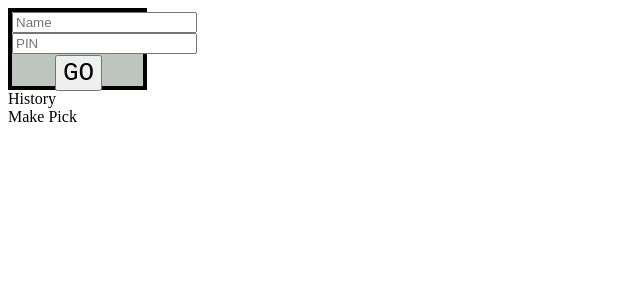
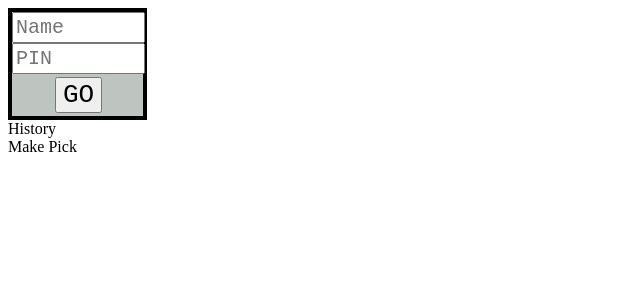
Before and after one commit to connorhoman/Pickem, a React app: page / in a window 1280 px wide. Shown: the top 300 px of the page, without its empty margins (0-640 px from the left). Built offline with nearby package versions, Linux system fonts and the light colour scheme; the HTML template or start-up script is replaced by a standard one.

Commit message:
Changed input fonts and sizes.

```diff
--- a/react-client/src/components/login/login.jsx
+++ b/react-client/src/components/login/login.jsx
@@ -3,7 +3,7 @@ import styled from 'styled-components';
 
 const Wrapper = styled.div`
   width: 131px;
-  height: 74px;
+  height: 104px;
   border: 4px solid black;
 `;
 const Form = styled.form`
@@ -13,7 +13,7 @@ const Form = styled.form`
 const Button = styled.button`
   font-family: 'Courier New', Courier, monospace;
   margin-left: 43px;
-  margin-top: 1px;
+  margin-top: 3px;
   margin-bottom: 1px;
   font-size: 26px;
 `;
@@ -21,9 +21,13 @@ const LoggedIn = styled.div`
   font-family: 'Courier New', Courier, monospace;
   font-size: 13px;
   text-align: center;
-  margin-top: 30px;
+  margin-top: 41px;
 `;
 const Inputs = styled.input`
+  font-family: 'Courier New', Courier, monospace;
+  width: 125px;
+  height: 25px;
+  font-size: 20px;
 `;
 
 class LogIn extends React.Component {
@@ -79,12 +83,8 @@ class LogIn extends React.Component {
         return (
           <Wrapper style={{background: this.state.background}}>
             <Form>
-              <div>
-                <Inputs onChange={(e) => this.setState({name: e.target.value})} placeholder='Name'></Inputs>
-              </div>
-              <div>
-                <Inputs onKeyDown= {(e) => this.keyPress(e)} onChange={(e) => this.setState({pin: e.target.value})} placeholder='PIN'></Inputs>
-              </div>
+              <Inputs onChange={(e) => this.setState({name: e.target.value})} placeholder='Name'></Inputs>
+              <Inputs onKeyDown= {(e) => this.keyPress(e)} onChange={(e) => this.setState({pin: e.target.value})} placeholder='PIN'></Inputs>
             </Form>
             <Button onClick={() => this.checkCredentials()}>GO</Button>
           </Wrapper>
```
